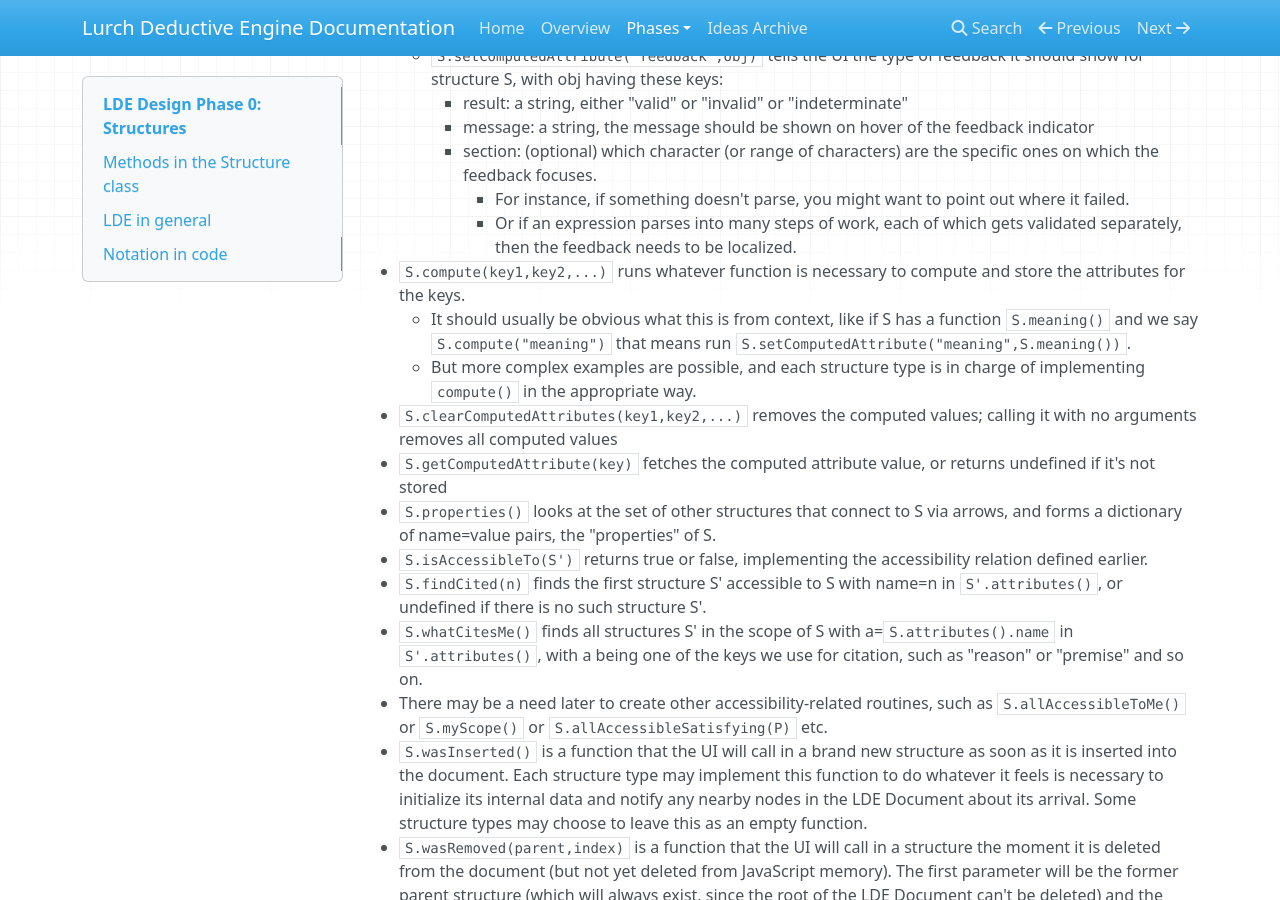
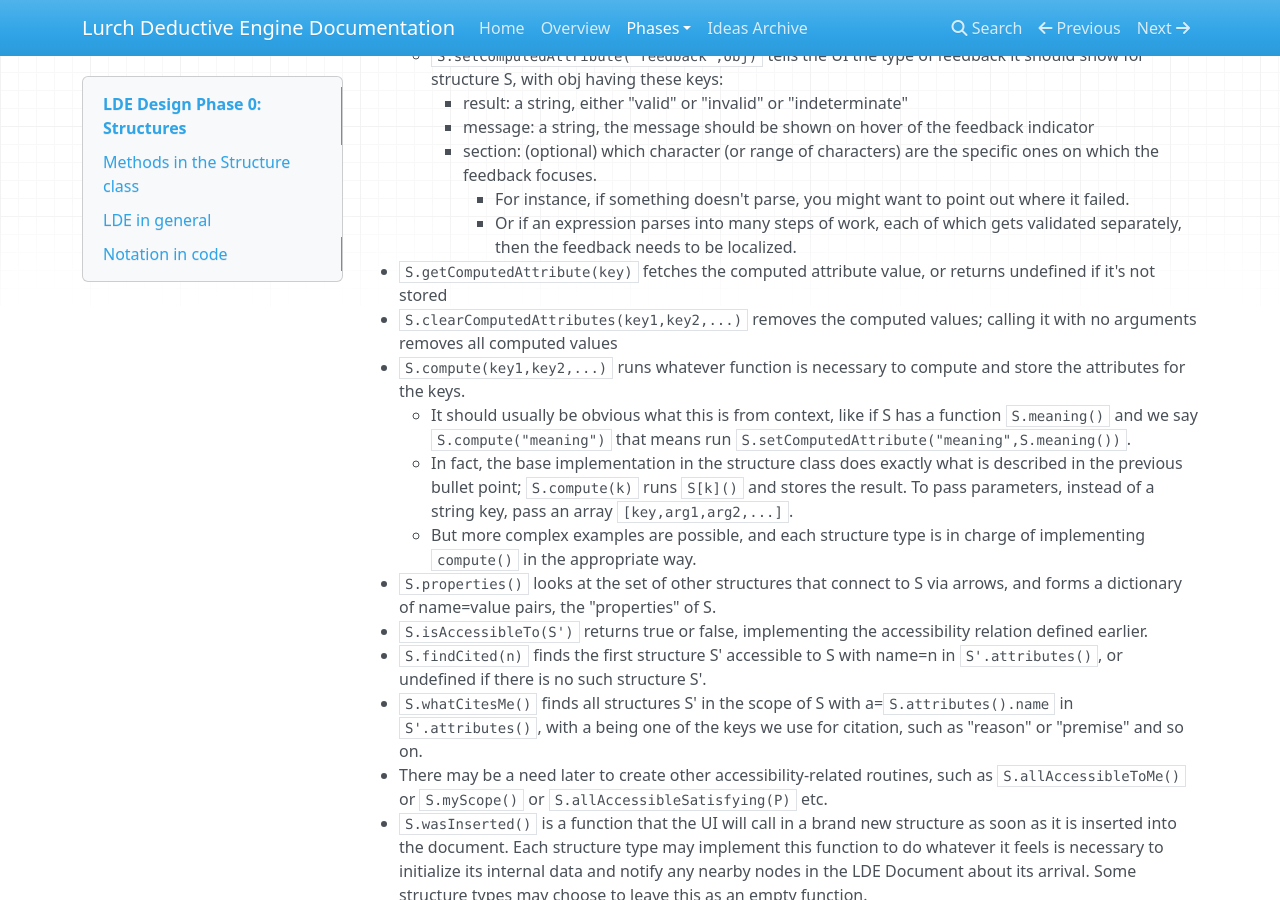
Before and after one commit to lurchmath/lde, an MkDocs documentation site: the page built from docs/phase0-structures.md, in a window 1280 px wide and 900 px high, scrolled down 378 px. Built offline with MkDocs 1.6.1, drawn with Linux system fonts in a browser that asks for light colours; nearby versions of some CDN libraries; old or Windows-style settings are respelled for this version of MkDocs.

Commit message:
Beginning to build Structure class, w/tests

```diff
--- a/docs/phase0-structures.md
+++ b/docs/phase0-structures.md
@@ -26,17 +26,21 @@ At the end of this phase, we could write unit tests of the whole Structure class
             * Or if an expression parses into many steps of work, each of
               which gets validated separately, then the feedback needs to
               be localized.
+ * `S.getComputedAttribute(key)` fetches the computed attribute value, or
+   returns undefined if it's not stored
+ * `S.clearComputedAttributes(key1,key2,...)` removes the computed values;
+   calling it with no arguments removes all computed values
  * `S.compute(key1,key2,...)` runs whatever function is necessary to
    compute and store the attributes for the keys.
     * It should usually be obvious what this is from context, like if S has
       a function `S.meaning()` and we say `S.compute("meaning")` that means
       run `S.setComputedAttribute("meaning",S.meaning())`.
+    * In fact, the base implementation in the structure class does exactly
+      what is described in the previous bullet point; `S.compute(k)` runs
+      `S[k]()` and stores the result.  To pass parameters, instead of a
+      string key, pass an array `[key,arg1,arg2,...]`.
     * But more complex examples are possible, and each structure type is in
       charge of implementing `compute()` in the appropriate way.
- * `S.clearComputedAttributes(key1,key2,...)` removes the computed values;
-   calling it with no arguments removes all computed values
- * `S.getComputedAttribute(key)` fetches the computed attribute value, or
-   returns undefined if it's not stored
  * `S.properties()` looks at the set of other structures that connect to S
    via arrows, and forms a dictionary of name=value pairs, the "properties"
    of S.
```
Also changed, not shown: 2 other files.
